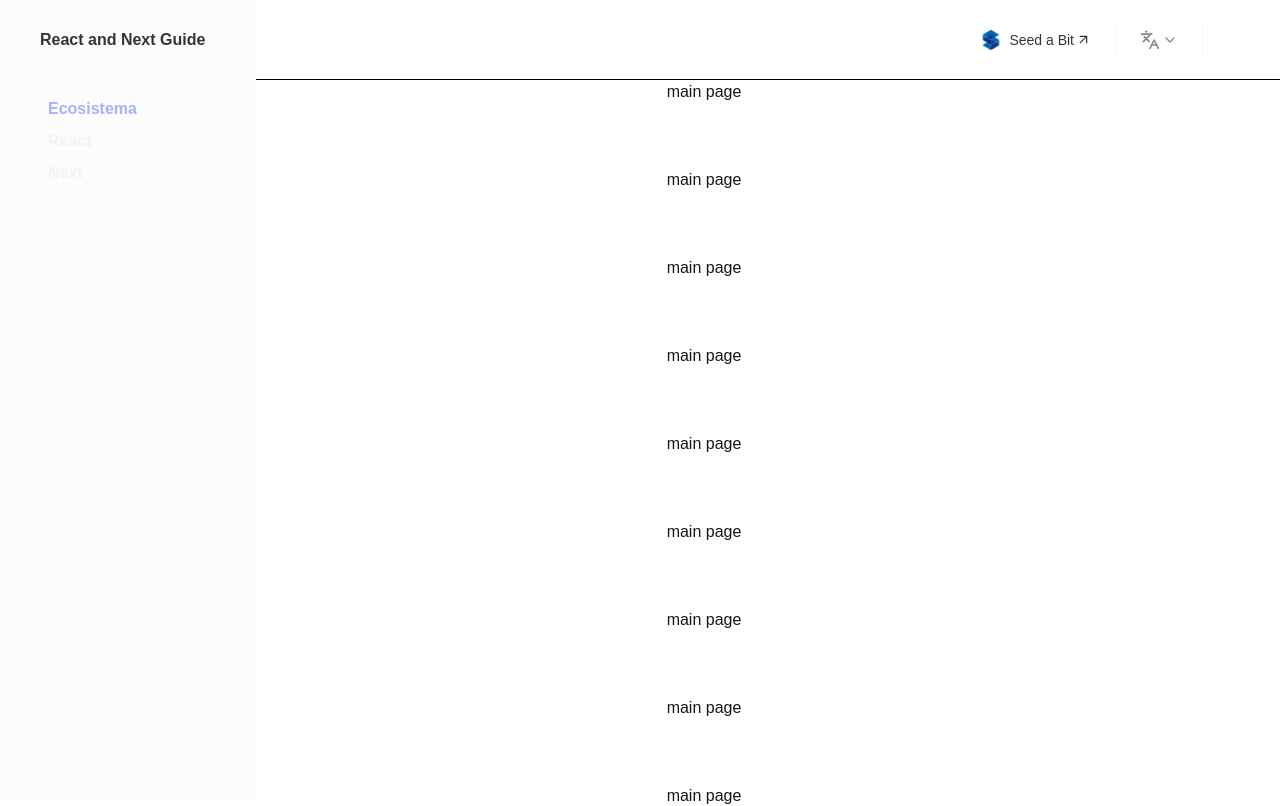
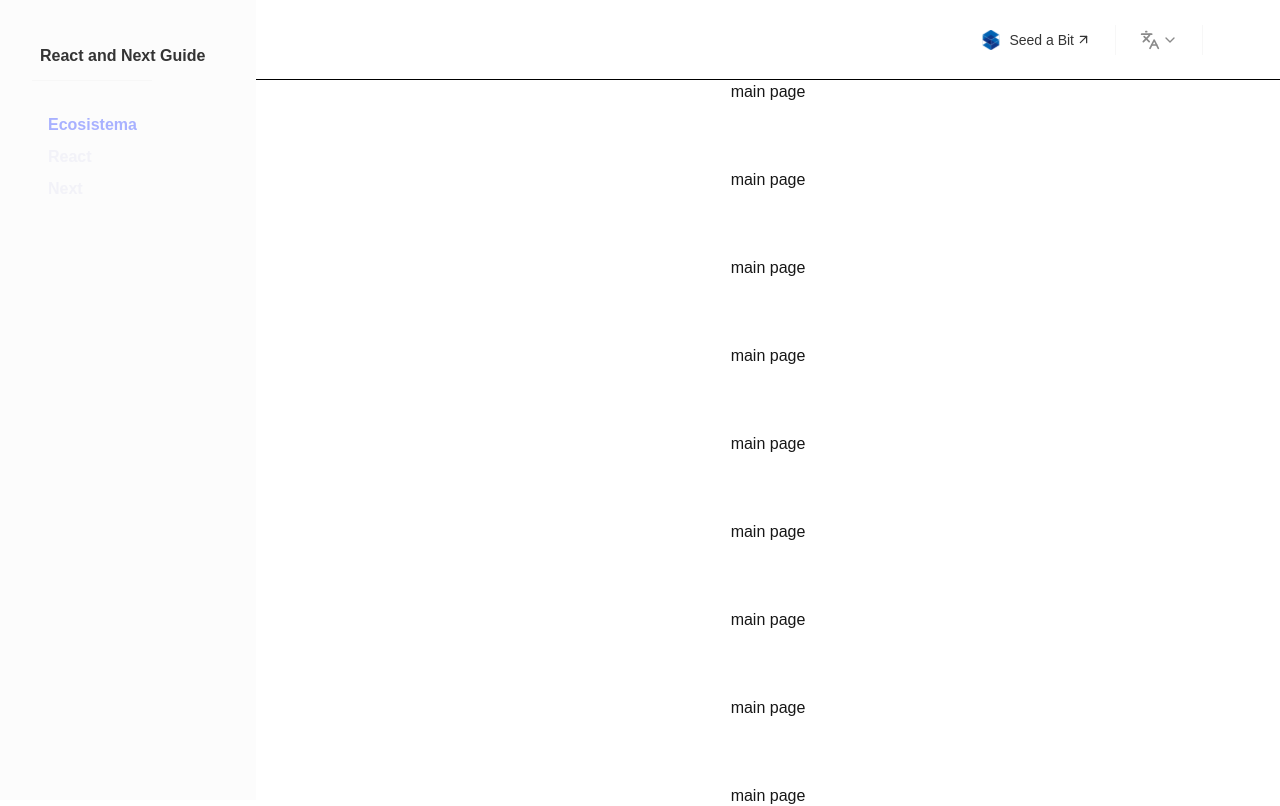
Before and after one commit to PepeuFBV/tech-guide, a Next.js app: page / in a window 1280 px wide. Shown: the top 806 px of the page. Built offline with nearby package versions, Linux system fonts and the light colour scheme.

Commit message:
fix(sidebar): width fix + sidebar header height

```diff
--- a/src/app/layout.tsx
+++ b/src/app/layout.tsx
@@ -38,8 +38,8 @@ export default function RootLayout({
             <body
                 className={`${geistSans.variable} ${geistMono.variable} antialiased h-screen w-full flex`}
             >
-                <Sidebar className='hidden md:block fixed z-10 w-[25%] lg:w-[20%] h-screen' />
-                <div className='md:ml-[20%] lg:ml-[15%] w-full md:w-[75%] lg:w-[80%]'>
+                <Sidebar className='hidden md:block fixed z-10 md:w-[25%] lg:w-[20%] h-screen' />
+                <div className='md:ml-[25%] lg:ml-[20%] w-full md:w-[75%] lg:w-[80%]'>
                     <Header className='fixed md:right-0 md:w-[75%] lg:w-[80%]' />
                     <main className='w-full h-full flex items-center justify-center'>
                         {children}
--- a/src/components/core/sidebar.tsx
+++ b/src/components/core/sidebar.tsx
@@ -14,7 +14,7 @@ const Sidebar: React.FC<SidebarProps> = ({ className }) => {
 
     return (
         <section className={cn('w-full bg-sidebar', className)}>
-            <div className='mt-5 px-8 w-full h-full flex flex-col space-y-7'>
+            <div className='mt-9 px-8 w-full h-full flex flex-col space-y-7'>
                 <div className='flex flex-col space-y-1'>
                     <Link passHref href='/'>
                         <Button
```
